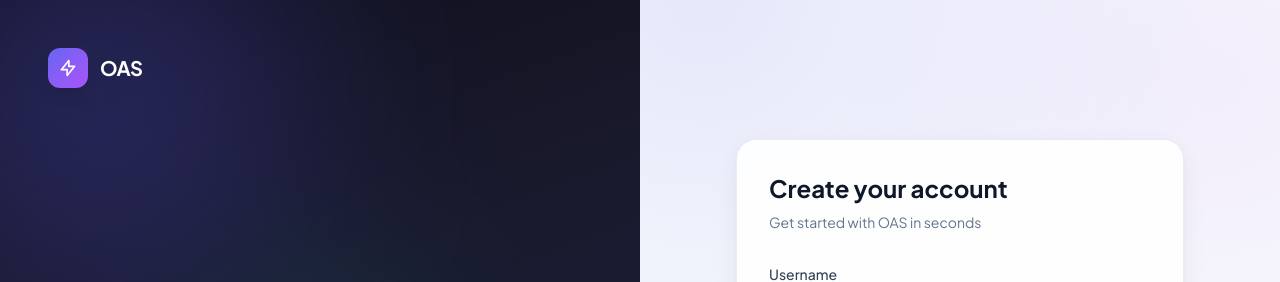
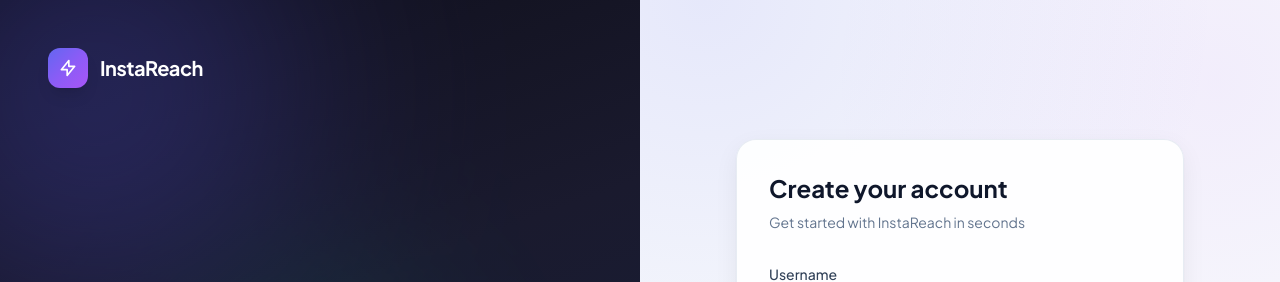
Before and after one commit to theH4Sh/Outreach_Automation_System, a React (Vite) app in the folder client/: page /signup in a window 1280 px wide. Shown: the top 282 px of the page. Built offline with nearby package versions, Linux system fonts and the light colour scheme; no server answers.

Commit message:
name corrected

```diff
--- a/client/index.html
+++ b/client/index.html
@@ -8,7 +8,7 @@
     <link rel="preconnect" href="https://fonts.googleapis.com" />
     <link rel="preconnect" href="https://fonts.gstatic.com" crossorigin />
     <link href="https://fonts.googleapis.com/css2?family=Plus+Jakarta+Sans:ital,wght@0,200..800;1,200..800&display=swap" rel="stylesheet" />
-    <title>OAS — Operations Automation Suite</title>
+    <title>InstaReach</title>
   </head>
   <body>
     <div id="root"></div>
--- a/client/src/components/AuthLayout.jsx
+++ b/client/src/components/AuthLayout.jsx
@@ -16,7 +16,7 @@ const AuthLayout = ({ children, title, subtitle }) => {
                 <path strokeLinecap="round" strokeLinejoin="round" d="M13 10V3L4 14h7v7l9-11h-7z" />
               </svg>
             </div>
-            <span className="text-xl font-bold tracking-tight">OAS</span>
+            <span className="text-xl font-bold tracking-tight">InstaReach</span>
           </div>
         </div>
 
@@ -55,7 +55,7 @@ const AuthLayout = ({ children, title, subtitle }) => {
               <path strokeLinecap="round" strokeLinejoin="round" d="M13 10V3L4 14h7v7l9-11h-7z" />
             </svg>
           </div>
-          <span className="text-lg font-bold">OAS</span>
+          <span className="text-lg font-bold">Instareach</span>
         </div>
 
         <div className="w-full max-w-md animate-fade-up">
--- a/client/src/components/Navbar.jsx
+++ b/client/src/components/Navbar.jsx
@@ -38,9 +38,9 @@ const Navbar = ({ onMenuToggle, sidebarOpen }) => {
 
           <Link to="/" className="flex items-center gap-2">
             <span className="flex h-7 w-7 items-center justify-center rounded-md bg-slate-900 text-[11px] font-bold text-white">
-              O
+              I
             </span>
-            <span className="text-sm font-semibold tracking-tight text-slate-900">OAS</span>
+            <span className="text-sm font-semibold tracking-tight text-slate-900">InstaReach</span>
           </Link>
         </div>
 
--- a/client/src/layout/RootLayout.jsx
+++ b/client/src/layout/RootLayout.jsx
@@ -125,9 +125,9 @@ const RootLayout = () => {
         >
           <div className="flex h-12 shrink-0 items-center gap-2 border-b border-slate-100 px-4 md:hidden">
             <span className="flex h-7 w-7 items-center justify-center rounded-md bg-slate-900 text-[11px] font-bold text-white">
-              O
+              I
             </span>
-            <span className="text-sm font-semibold text-slate-900">OAS</span>
+            <span className="text-sm font-semibold text-slate-900">InstaReach</span>
           </div>
 
           <nav className="flex-1 space-y-5 overflow-y-auto px-3 py-4">
--- a/client/src/pages/SignUp.jsx
+++ b/client/src/pages/SignUp.jsx
@@ -35,7 +35,7 @@ export default function SignUp() {
   }
 
   return (
-    <AuthLayout title="Create your account" subtitle="Get started with OAS in seconds">
+    <AuthLayout title="Create your account" subtitle="Get started with InstaReach in seconds">
       <form className="space-y-5" onSubmit={handleSubmit}>
         <div>
           <label htmlFor="username" className="block text-sm font-medium text-slate-700 mb-1.5">Username</label>
```
